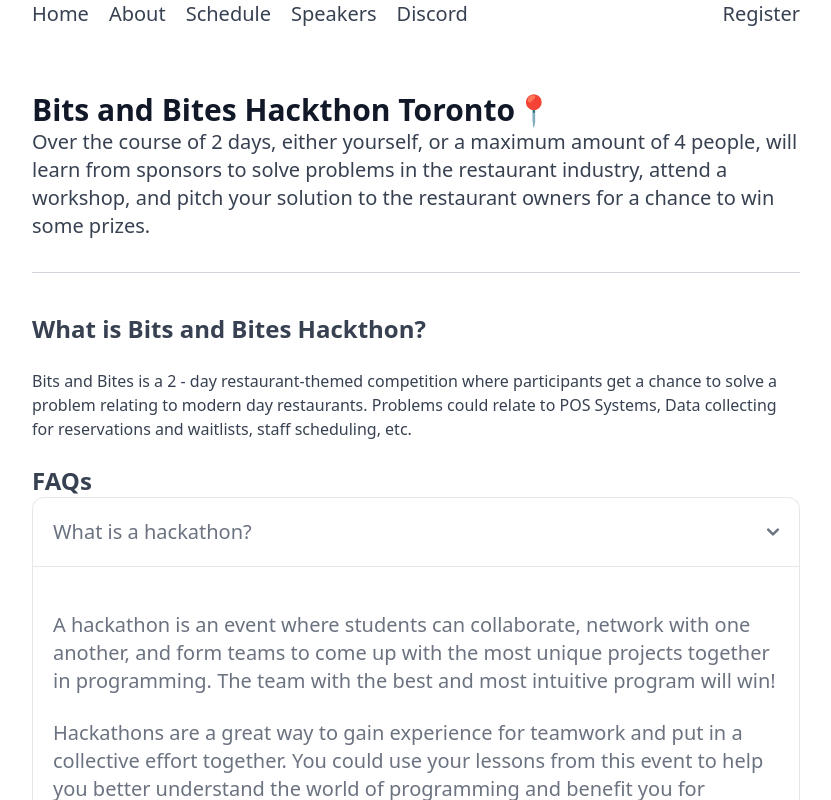
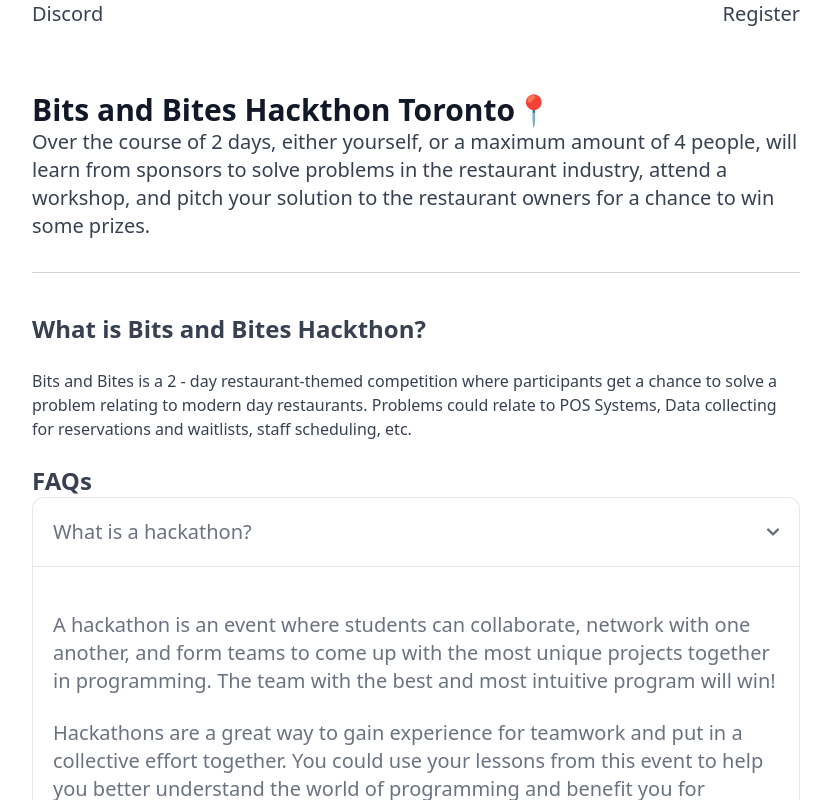
Before and after one commit to nxsyed/hackathon-2025, a Next.js app: page /en in a window 1280 px wide. Shown: the top 800 px of the page, without its empty margins (224-1055 px from the left). Built offline with nearby package versions, Linux system fonts and the light colour scheme.

Commit message:
update right menu

```diff
--- a/src/app/[locale]/(marketing)/layout.tsx
+++ b/src/app/[locale]/(marketing)/layout.tsx
@@ -18,38 +18,14 @@
       <BaseTemplate
         leftNav={(
           <>
-            <li>
-              <Link
-                href="/"
-                className="border-none text-gray-700 hover:text-gray-900"
-              >
-                {t('home_link')}
-              </Link>
-            </li>
-            <li>
-              <Link
-                href="/FAQs/"
-                className="border-none text-gray-700 hover:text-gray-900"
-              >
-                {t('about_link')}
-              </Link>
-            </li>
-            <li>
+            {/* <li>
               <Link
                 href="/Schedule/"
                 className="border-none text-gray-700 hover:text-gray-900"
               >
                 Schedule
               </Link>
-            </li>
-            <li>
-              <Link
-                href="/Speakers/"
-                className="border-none text-gray-700 hover:text-gray-900"
-              >
-                Speakers
-              </Link>
-            </li>
+            </li> */}
             <li>
               <a
                 className="border-none text-gray-700 hover:text-gray-900"
```
